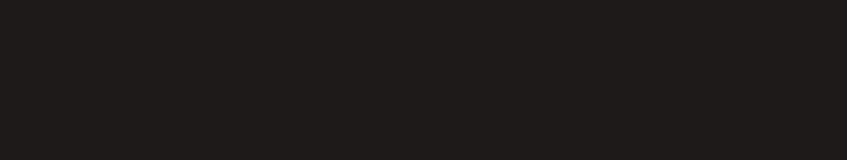
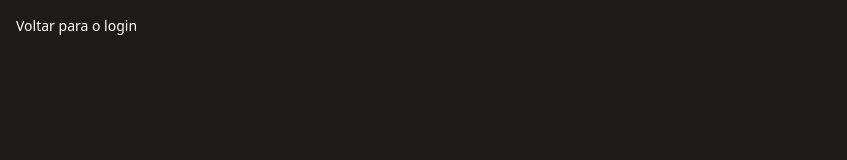
Before and after one commit to GabsFMA/React_Login_Crud, a React (Vite) app: page /registerPage in a window 1280 px wide. Shown: the top 160 px of the page, without its empty margins (0-847 px from the left). Built offline with nearby package versions, Linux system fonts and the light colour scheme.

Commit message:
feat: created registerPage

```diff
--- a/src/pages/loginPage.tsx
+++ b/src/pages/loginPage.tsx
@@ -17,14 +17,14 @@ function loginPage() {
               <div className="flex flex-col items-center justify-center gap-4">
                 <input
                   type="text"
-                  className="bg-[#373232] w-80 h-12 rounded-md text-center text-white"
+                  className="bg-[#373232] w-80 h-12 rounded-md text-center text-white hover:cursor-pointer"
                   placeholder={emailPlaceholder}
                   onFocus={() => setEmailPlaceholder("")}
                   onBlur={(e) => setEmailPlaceholder(e.target.value ? "" : "E-mail")}
                 />
                 <input
                   type="password"
-                  className="bg-[#373232] w-80 h-12 rounded-md text-center text-white"
+                  className="bg-[#373232] w-80 h-12 rounded-md text-center text-white hover:cursor-pointer"
                   placeholder={passwordPlaceholder}
                   onFocus={() => setPasswordPlaceholder("")}
                   onBlur={(e) => setPasswordPlaceholder(e.target.value ? "" : "Senha")}
@@ -40,8 +40,7 @@ function loginPage() {
               </div>
               <div className="flex flex-col items-center gap-4 mt-4">
                 <a
-                  href="#"
-                  className="text-white text-sm hover:underline"
+                  className="text-white text-sm hover:underline cursor-pointer"
                   onClick={() => navigate("/registerPage")}
                   >
                   Cadastre-se aqui!
--- a/src/pages/registerPage.tsx
+++ b/src/pages/registerPage.tsx
@@ -10,9 +10,18 @@ function RegisterPage() {
 
   return (
     <div className="bg-[#1E1A1A] w-screen h-screen flex flex-col items-center justify-center gap-y-12">
+      <div className='w-full flex flex-row items-center justify-center gap-4'>
+        <a
+          className="absolute top-4 left-4 text-white text-sm hover:underline cursor-pointer"
+          onClick={() => navigate(-1)}
+        >
+          Voltar para o login
+        </a>
         <div className="w-80 flex items-center justify-center">
-            <img src="/logo.png" alt="logo" />
+          <img src="/logo.png" alt="logo" />
         </div>
+      </div>
+
         <div className="flex flex-col">
             <form className="flex flex-col items-center justify-center gap-10">
               <div className="flex flex-col items-center justify-center gap-4">
```
